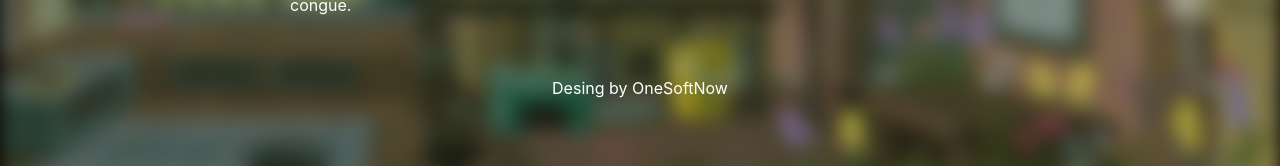
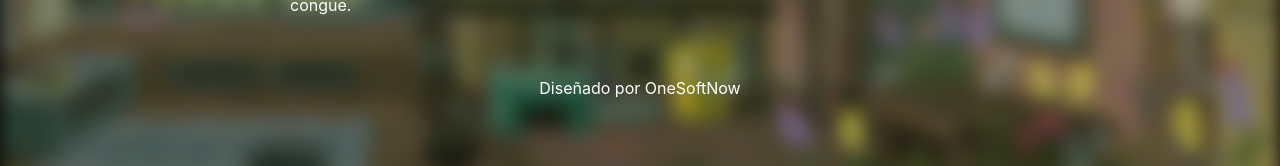
Before and after one commit to Gjaset/landing-page-onesoftnow, a React (Create React App) app: page / in a window 1280 px wide. Shown: the part 568-734 px from the top of the page. Built offline with nearby package versions, Linux system fonts and the light colour scheme.

Commit message:
Cambios footer
Frangmentando el diseño y agregando props al footer

```diff
--- a/src/App.js
+++ b/src/App.js
@@ -4,6 +4,7 @@
 import Notfound from './components/extrajs/Notfound';
 function App() {
   return (
+
     <BrowserRouter>
       <Routes>
         <Route path="/" element={<Home />} />
--- /dev/null
+++ b/src/components/Footer.jsx
@@ -0,0 +1,8 @@
+import React from 'react';
+import './css/Home.css';
+
+const Footer = (props) => {
+  return <footer className="footer_home">{props.text}</footer>;
+};
+
+export default Footer;
--- a/src/components/Home.jsx
+++ b/src/components/Home.jsx
@@ -1,24 +1,27 @@
-import React from 'react';
+import React, { Fragment } from 'react';
 import './css/Home.css';
 import fondo from '../assets/fondo.png';
 import logo from '../assets/logo.png';
+import Footer from './Footer';
 
 const Home = ({ imgSrc }) => {
   return (
+    <Fragment>
       <div className="container">
         <img src={logo} alt="logo" className="logo" />
         <h1 className="text">Si tu lo sueñas, nosotros lo programamos.</h1>
         <h2 className="textsub">
-        Lorem ipsum dolor sit amet, consectetur adipiscing elit. Curabitur urna
-        nunc, auctor id interdum ut, gravida quis ligula. Sed vitae urna
+          Lorem ipsum dolor sit amet, consectetur adipiscing elit. Curabitur
+          urna nunc, auctor id interdum ut, gravida quis ligula. Sed vitae urna
           condimentum, euismod dolor ut, faucibus erat. Etiam luctus semper
           consectetur. Curabitur viverra aliquet felis, sit amet laoreet velit
           tristique ac. Fusce facilisis interdum metus quis aliquet. Ut pretium
           orci eget leo dignissim congue.
         </h2>
         <img src={fondo} alt="Fondo" className="background_image" />
-      <footer className="footer_home">Desing by OneSoftNow</footer>
+        <Footer text="Diseñado por OneSoftNow" />
       </div>
+    </Fragment>
   );
 };
 export default Home;
```
Lines whose indentation alone changed are shown as unchanged.
